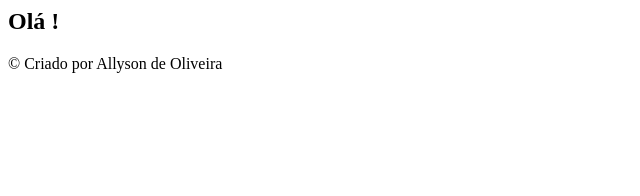
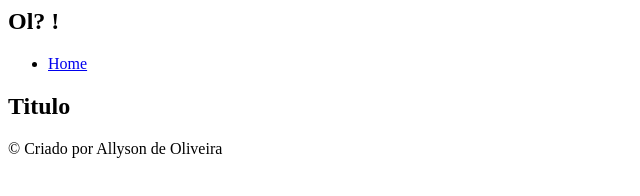
Before and after one commit to Allysonubius/git-, a plain HTML site: page index.html in a window 1280 px wide. Shown: the whole page, without its empty margins (0-640 px from the left). Drawn offline with Linux system fonts and the light colour scheme.

Commit message:
Feito layout menu

```diff
--- a/index.html
+++ b/index.html
@@ -14,8 +14,18 @@
 
 <body>
     <!--MENU-->
-    <h2>Olá !</h2>
+    <h2>Ol? !</h2>
+    <nav>
+        <div class="container">
+            <ul>
+                <li>
+                    <a href="#">Home</a>
+                </li>
+            </ul>
+        </div>
+    </nav>
     <!--Conteudo-PRINCIPAL-->
+    <h2>Titulo</h2>
     <!--Conteudo-extras-->
     <!--RODAPE-->
     <footer>
```
